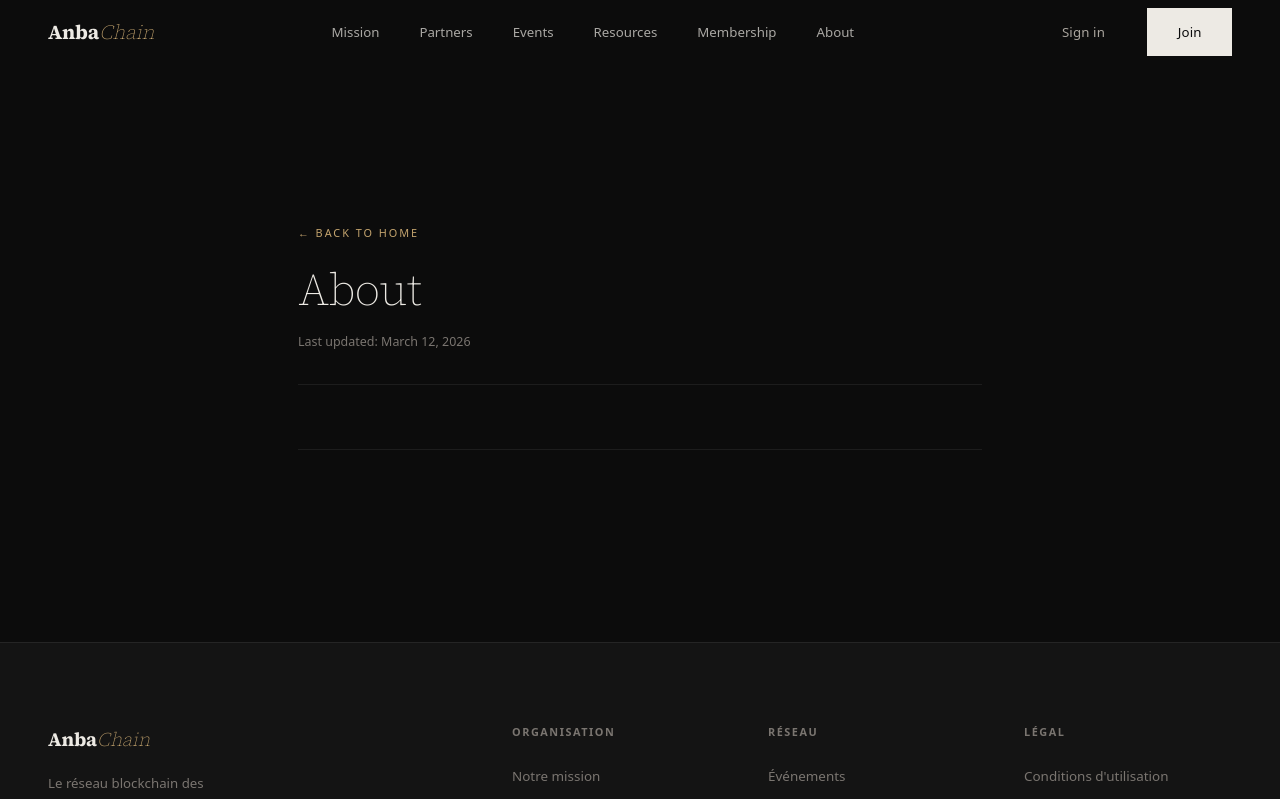
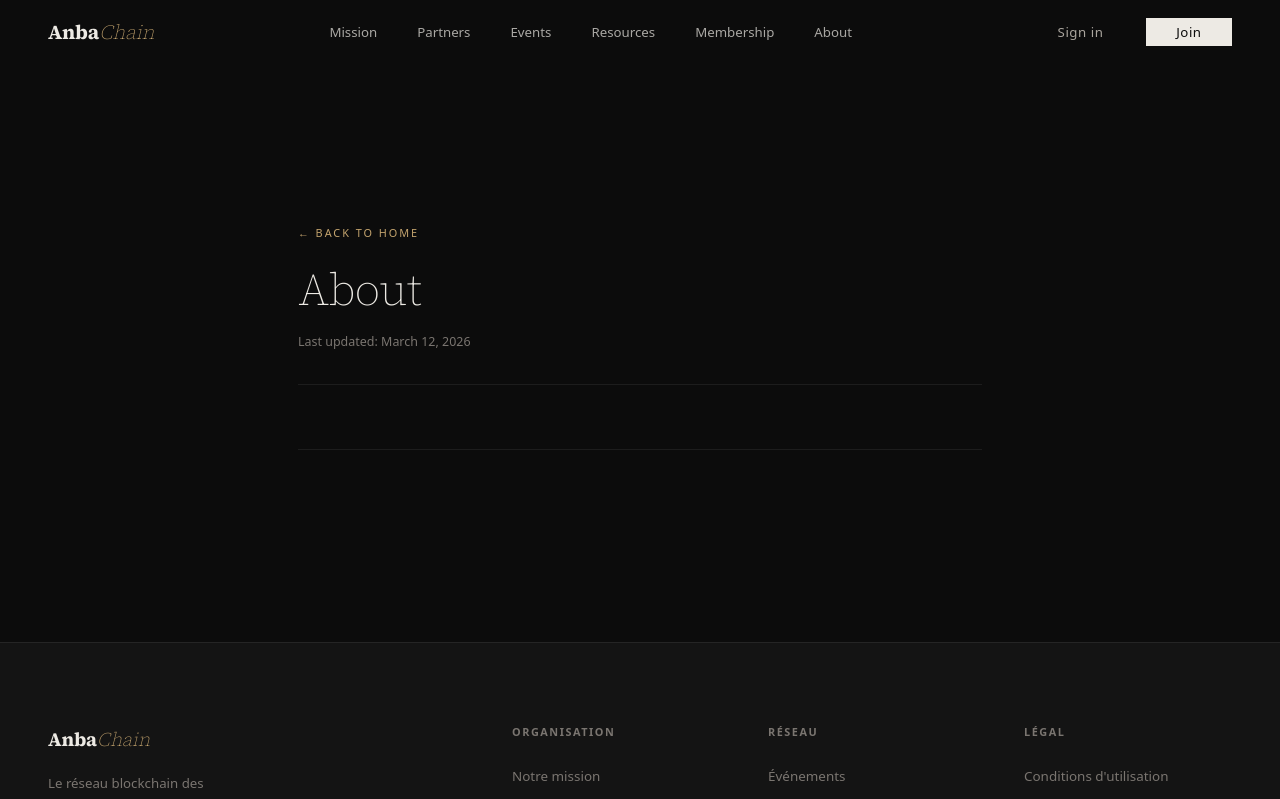
Before and after one commit to Pheniiix-Ankh-Group-Inc/akori, a Next.js app: page /about in a window 1280 px wide. Shown: the top 799 px of the page. Built offline with nearby package versions, Linux system fonts and the light colour scheme.

Commit message:
Feature: Update newsletter content (#13)
Co-authored-by: WhereRUBeen <whererubeen>

```diff
--- a/src/app/(public)/page.tsx
+++ b/src/app/(public)/page.tsx
@@ -15,7 +15,7 @@ import {
 import type { Evenement, Ressource, Partenaire, MembreEquipe } from "@/types"
 
 import { SectionAdhesion } from "@/components/sections/Sectionadhesion";
-import { SectionCommunaute } from "@/components/sections/Sectioncommunaute";
+import { SectionCommunaute } from "@/components/sections/SectionCommunaute";
 import { SectionEquipe } from "@/components/sections/Sectionequipe";
 import { SectionEspace } from "@/components/sections/Sectionespace";
 import { SectionEvenements } from "@/components/sections/Sectionevenements";
@@ -36,7 +36,7 @@ export const metadata: Metadata = {
     title: "AnbaChain - Réseau de professionnels noirs",
     description: "Plateforme blockchain communautaire",
     type: "website",
-    url: "https://AnbaChain.io",
+    url: "https://wwww.anbachain.org",
   },
 }
 
--- a/src/app/api/newsletter/route.ts
+++ b/src/app/api/newsletter/route.ts
@@ -59,7 +59,7 @@ export async function POST(req: NextRequest) {
             Découvrir la plateforme
           </a>
           <p style="margin-top:3rem;font-size:0.75rem;color:#7a7570;">
-            © 2026 AnbaChain™ · Tu reçois cet email car tu t'es inscrit sur AnbaChain.io
+            © 2026 AnbaChain™ · Tu reçois cet email car tu t'es inscrit sur AnbaChain.org
           </p>
         </body>
         </html>
--- a/src/components/sections/Sectioncommunaute.tsx
+++ b/src/components/sections/Sectioncommunaute.tsx
@@ -13,10 +13,8 @@ import { Button } from "@/components/ui/Button"
  */
 
 const SOCIAL_LINKS = [
-  { label: "💬 Discord",   href: "#" },
-  { label: "𝕏 Twitter",   href: "#" },
-  { label: "in LinkedIn",  href: "#" },
-  { label: "✈️ Telegram", href: "#" },
+  { label: " Instagram",   href: "https://www.instagram.com/anbachain" },
+  { label: "in LinkedIn",  href: "https://www.linkedin.com/in/anbachain" },
 ]
 
 export function SectionCommunaute() {
@@ -162,7 +160,7 @@ export function SectionCommunaute() {
           }}
         >
           Recevez les analyses, actualités et invitations en avant-première.
-          Rejoignez plus de 500 professionnels qui construisent l'économie de demain.
+          Rejoignez plus des professionnels qui construisent l'économie de demain.
         </p>
 
         {/* Newsletter form */}
--- a/src/components/ui/Button.tsx
+++ b/src/components/ui/Button.tsx
@@ -25,9 +25,9 @@ const variantStyles: Record<BtnVariant, string> = {
 
 const base = [
   "inline-flex items-center gap-2",
-  "px-[1.9rem] py-[0.8rem]",
+  "px-[1.9rem] py-[0.2rem]",
   // "rounded-full",
-  "font-sans text-[0.83rem] font-medium tracking-[0.01em]",
+  "font-sans text-[0.83rem] font-medium tracking-[0.04em]",
   "cursor-pointer border-none",
   "transition-all duration-[350ms]",
   "whitespace-nowrap",
```
Also changed, not shown: 1 other file (tests, documents, lock files or other folders).
